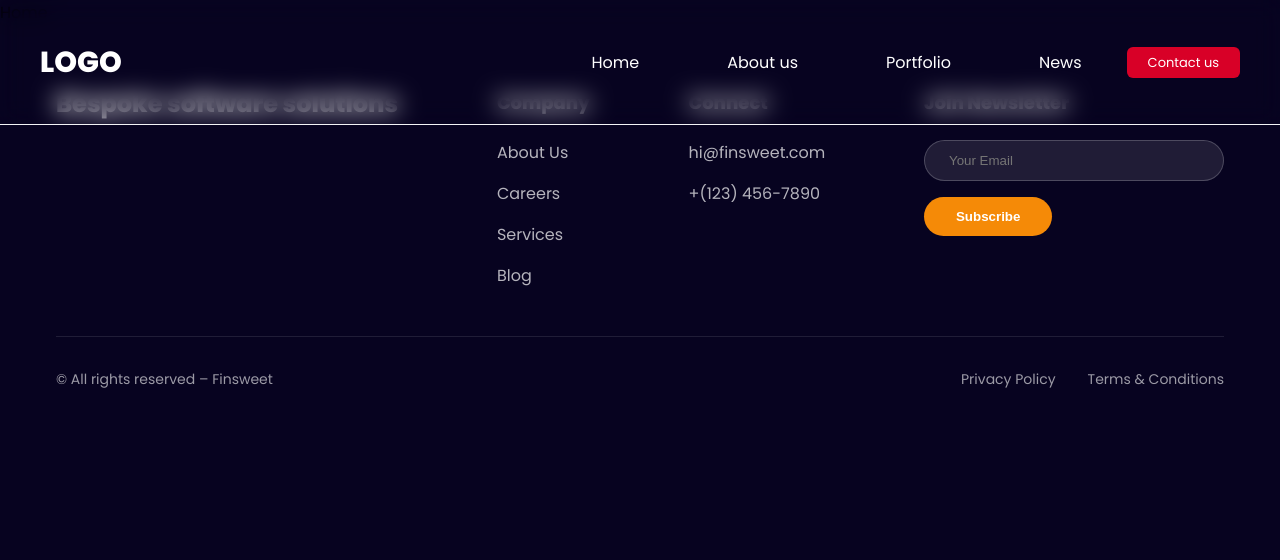
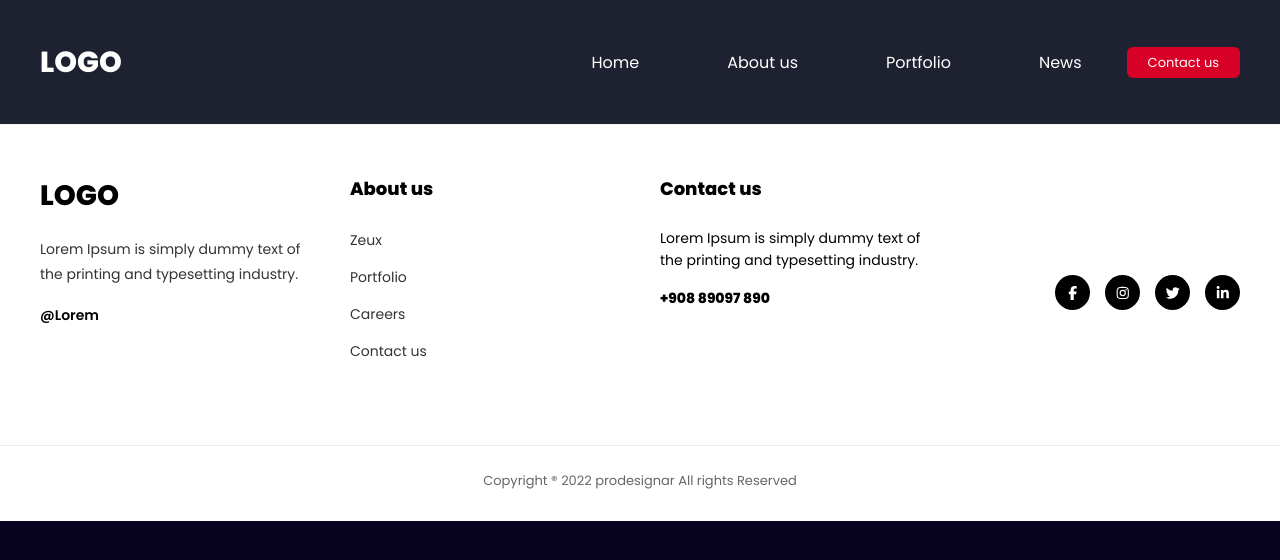
Before and after one commit to R-Islombek/Team, a React (Vite) app: page / in a window 1280 px wide. Shown: the top 560 px of the page. Built offline with nearby package versions, Linux system fonts and the light colour scheme.

Commit message:
Footer tayyorlandi, Header stillari va font-awesome ulandi

```diff
--- a/package.json
+++ b/package.json
@@ -10,6 +10,10 @@
     "preview": "vite preview"
   },
   "dependencies": {
+    "@fortawesome/fontawesome-svg-core": "^7.1.0",
+    "@fortawesome/free-brands-svg-icons": "^7.1.0",
+    "@fortawesome/free-solid-svg-icons": "^7.1.0",
+    "@fortawesome/react-fontawesome": "^3.1.1",
     "react": "^18.3.1",
     "react-dom": "^18.3.1",
     "react-router-dom": "^7.12.0"
--- a/src/Components/Footer/Footer.css
+++ b/src/Components/Footer/Footer.css
@@ -1,163 +1,142 @@
-.footer-main {
-    background-color: #070320;
-    color: white;
-    padding-top: 4rem; /* pt-16 */
-    padding-bottom: 2rem; /* pb-8 */
+.footer {
+  margin-top: 50px;
+  padding: 80px 0 30px;
+  background-color: #ffffff;
+  color: #000000;
+  font-family: 'Poppins', sans-serif;
 }
 
-.footer-container {
-    max-width: 1200px;
-    margin: 0 auto;
-    padding: 0 1rem;
+.footer__container {
+  display: flex;
+  justify-content: space-between;
+  flex-wrap: wrap;
+  gap: 40px;
+  margin-bottom: 50px;
 }
 
-.footer-top-row {
-    display: flex;
-    flex-direction: column;
-    justify-content: space-between;
-    gap: 2.5rem; /* gap-10 */
-    border-bottom: 1px solid rgba(255, 255, 255, 0.1);
-    padding-bottom: 3rem; /* pb-12 */
-    list-style: none;
-    margin: 0;
+.footer__brand,
+.footer__links,
+.footer__contact,
+.footer__social {
+  flex: 1;
+  min-width: 200px;
 }
 
-@media (min-width: 768px) {
-    .footer-top-row {
-        flex-direction: row;
-        align-items: flex-start;
-    }
+.footer__logo {
+  font-size: 28px;
+  font-weight: 800;
+  margin-bottom: 20px;
+  transition: 0.3s;
 }
 
-/* Brand Section */
-.footer-logo {
-    margin-bottom: 2rem;
+.footer__logo:hover {
+  transform: scale(1.05);
 }
 
-.footer-title {
-    font-size: 1.5rem; /* text-2xl */
-    font-weight: bold;
-    margin-bottom: 1.5rem;
-    line-height: 1.25;
+.footer__text {
+  font-size: 14px;
+  line-height: 1.8;
+  color: #333333;
+  margin-bottom: 15px;
+  max-width: 280px;
 }
 
-.footer-socials {
-    display: flex;
-    gap: 16px;
+.footer__copy-at {
+  font-weight: 600;
+  font-size: 14px;
 }
 
-.social-link {
-    font-size: 1.25rem;
-    color: rgba(255, 255, 255, 0.7);
-    transition: color 0.3s;
-    text-decoration: none;
+.footer__links h3,
+.footer__contact h3 {
+  font-size: 18px;
+  font-weight: 700;
+  margin-bottom: 25px;
 }
 
-.social-link:hover {
-    color: #F58A07;
+.footer__links ul {
+  list-style: none;
+  padding: 0;
+  margin: 0;
 }
 
-/* Columns */
-.footer-column {
-    display: flex;
-    flex-direction: column;
-    gap: 1rem; /* gap-4 */
+.footer__links ul li {
+  margin-bottom: 12px;
 }
 
-.footer-col-title {
-    font-weight: bold;
-    font-size: 1.125rem; /* text-lg */
-    margin-bottom: 0.5rem;
+.footer__links ul li a {
+  text-decoration: none;
+  color: #333333;
+  font-size: 14px;
+  transition: 0.3s;
 }
 
-.footer-link {
-    color: rgba(255, 255, 255, 0.7);
-    text-decoration: none;
-    transition: color 0.3s;
+.footer__links ul li a:hover {
+  color: #dc3545;
 }
 
-.footer-link:hover {
-    color: #F58A07;
+.footer__contact p {
+  font-size: 14px;
+  line-height: 1.6;
+  margin-bottom: 15px;
 }
 
-/* Newsletter Section */
-.newsletter-input-group {
-    position: relative;
-    width: 100%;
+.footer__phone {
+  font-weight: 700;
 }
 
-@media (min-width: 768px) {
-    .newsletter-input-group {
-        width: 300px;
-    }
+.social__icons {
+  margin-top: 100px;
+  display: flex;
+  gap: 15px;
+  justify-content: flex-end;
 }
 
-.footer-input {
-    width: 100%;
-    background-color: rgba(255, 255, 255, 0.1);
-    border: 1px solid rgba(255, 255, 255, 0.2);
-    border-radius: 30px;
-    padding: 0.75rem 1.5rem;
-    color: white;
-    outline: none;
-    transition: border-color 0.3s;
+.icon {
+  width: 35px;
+  height: 35px;
+  background-color: #000000;
+  color: #ffffff;
+  border-radius: 50%;
+  display: flex;
+  align-items: center;
+  justify-content: center;
+  text-decoration: none;
+  font-size: 14px;
+  transition: 0.3s;
 }
 
-.footer-input:focus {
-    border-color: #F58A07;
+.icon:hover {
+  background-color: #dc3545;
+  transform: translateY(-3px);
 }
 
-.footer-btn {
-    background-color: #F58A07;
-    color: white;
-    font-weight: bold;
-    padding: 0.75rem 2rem;
-    border-radius: 30px;
-    border: none;
-    cursor: pointer;
-    transition: background-color 0.3s;
-    width: 100%;
+.footer__bottom {
+  text-align: center;
 }
 
-@media (min-width: 768px) {
-    .footer-btn {
-        width: max-content;
-    }
+.footer__bottom hr {
+  border: 0;
+  border-top: 1px solid #eeeeee;
+  margin-bottom: 25px;
 }
 
-.footer-btn:hover {
-    background-color: #e07d06;
+.footer__bottom p {
+  font-size: 13px;
+  color: #666666;
 }
 
-/* Bottom Bar */
-.footer-bottom {
-    display: flex;
+@media (max-width: 768px) {
+  .footer__container {
     flex-direction: column;
-    justify-content: space-between;
-    align-items: center;
-    margin-top: 2rem;
-    color: rgba(255, 255, 255, 0.6);
-    font-size: 0.875rem;
-    gap: 1rem;
+    text-align: center;
+  }
+
+  .footer__text {
+    margin: 0 auto 15px;
+  }
+
+  .social__icons {
+    justify-content: center;
+    margin-top: 20px;
+  }
 }
-
-@media (min-width: 768px) {
-    .footer-bottom {
-        flex-direction: row;
-    }
-}
-
-.footer-legal {
-    display: flex;
-    gap: 2rem;
-}
-
-.legal-link {
-    color: inherit;
-    text-decoration: none;
-    transition: color 0.3s;
-}
-
-.legal-link:hover {
-    color: white;
-}
--- a/src/Components/Footer/Footer.jsx
+++ b/src/Components/Footer/Footer.jsx
@@ -1,60 +1,51 @@
 import React from "react";
-
-
-import "./Footer.css"; // CSS faylni ulash
+import "./Footer.css";
+import { FontAwesomeIcon } from '@fortawesome/react-fontawesome';
+import { faFacebookF, faInstagram, faTwitter, faLinkedinIn } from '@fortawesome/free-brands-svg-icons';
 
 const Footer = () => {
   return (
-    <footer className="footer-main">
-      <div className="footer-container">
-        <div className="footer-content">
-          <ul className="footer-top-row">
-            {/* Brand Section */}
-            <li className="footer-brand">
-              <a href="/">
+    <footer className="footer">
+      <div className="container">
+        <div className="footer__container">
+          <div className="footer__brand">
+            <h2 className="footer__logo">LOGO</h2>
+            <p className="footer__text">
+              Lorem Ipsum is simply dummy text of the printing and typesetting industry.
+            </p>
+            <span className="footer__copy-at">@Lorem</span>
+          </div>
 
-              </a>
-              <h2 className="footer-title">Bespoke software solutions</h2>
-              <div className="footer-socials">
+          <div className="footer__links">
+            <h3>About us</h3>
+            <ul>
+              <li><a href="#">Zeux</a></li>
+              <li><a href="#">Portfolio</a></li>
+              <li><a href="#">Careers</a></li>
+              <li><a href="#">Contact us</a></li>
+            </ul>
+          </div>
 
-              </div>
-            </li>
+          <div className="footer__contact">
+            <h3>Contact us</h3>
+            <p>Lorem Ipsum is simply dummy text of the printing and typesetting industry.</p>
+            <p className="footer__phone">+908 89097 890</p>
+          </div>
 
-            {/* Links Section */}
-            <li className="footer-column">
-              <h4 className="footer-col-title">Company</h4>
-              <a href="#" className="footer-link">About Us</a>
-              <a href="#" className="footer-link">Careers</a>
-              <a href="#" className="footer-link">Services</a>
-              <a href="#" className="footer-link">Blog</a>
-            </li>
-
-            {/* Connect Section */}
-            <li className="footer-column">
-              <h4 className="footer-col-title">Connect</h4>
-              <a href="mailto:hi@finsweet.com" className="footer-link">hi@finsweet.com</a>
-              <a href="tel:+1234567890" className="footer-link">+(123) 456-7890</a>
-            </li>
-
-            {/* Newsletter Section */}
-            <li className="footer-column newsletter">
-              <h4 className="footer-col-title">Join Newsletter</h4>
-              <div className="newsletter-input-group">
-                <input type="email" required placeholder="Your Email" className="footer-input" />
-              </div>
-              <button type="submit" className="footer-btn">Subscribe</button>
-            </li>
-          </ul>
-
-          {/* Bottom Bar */}
-          <div className="footer-bottom">
-            <p className="copyright">© All rights reserved – Finsweet</p>
-            <div className="footer-legal">
-              <a href="#" className="legal-link">Privacy Policy</a>
-              <a href="#" className="legal-link">Terms & Conditions</a>
+          <div className="footer__social">
+            <div className="social__icons">
+              <a href="#" className="icon"><FontAwesomeIcon icon={faFacebookF} /></a>
+              <a href="#" className="icon"><FontAwesomeIcon icon={faInstagram} /></a>
+              <a href="#" className="icon"><FontAwesomeIcon icon={faTwitter} /></a>
+              <a href="#" className="icon"><FontAwesomeIcon icon={faLinkedinIn} /></a>
             </div>
           </div>
         </div>
+      </div>
+
+      <div className="footer__bottom">
+        <hr />
+        <p>Copyright ® 2022 prodesignar All rights Reserved</p>
       </div>
     </footer>
   );
--- a/src/Components/Header/Header.css
+++ b/src/Components/Header/Header.css
@@ -5,7 +5,7 @@
     left            : 0;
     width           : 100%;
     z-index         : 99990;
-    background-color: transparent;
+    background-color: #1D2130;
     backdrop-filter : blur(12px);
     border-bottom   : 1px solid #f3f4f6;
     transition      : all 0.3s ease;
```
Also changed, not shown: 1 other file (tests, documents, lock files or other folders).
